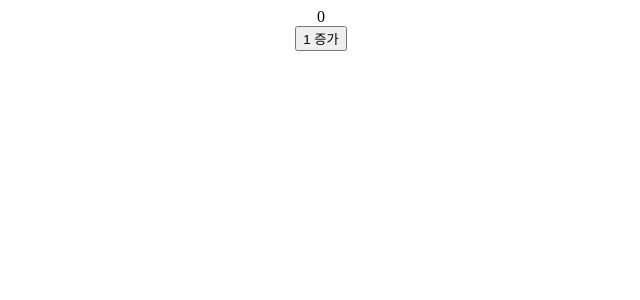
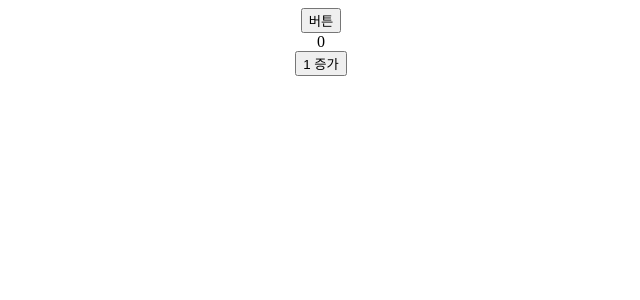
Before and after one commit to LimSeHyeon/FrontEnd, a React (Create React App) app in the folder react-base/: page / in a window 1280 px wide. Shown: the top 300 px of the page, without its empty margins (319-959 px from the left). Built offline with nearby package versions, Linux system fonts and the light colour scheme.

Commit message:
feat: useEffect 이해하기

```diff
--- a/react-base/src/App.js
+++ b/react-base/src/App.js
@@ -5,8 +5,11 @@ import CaptionImage from './components/CaptionImage';
 import BlinkComponent from './components/BlinkComponent';
 import CBlinkComponent from './components/CBlinkComponent';
 import CountComponent from './components/CountComponent';
+import {useState} from 'react';
 
 function App() {
+  const [showCount, setShowCount] = useState(true);
+
   return (
     // <div className="App">
     //   <HelloWorld style={{textAlign: "center"}}/>
@@ -19,7 +22,13 @@ function App() {
     caption="이건 트럭입니다."/> */}
     {/* <BlinkComponent text="안녕하세요"/> */}
     {/* <CBlinkComponent text="반갑습니다"/> */}
-    <CountComponent/>
+    {/* <CountComponent/> */}
+
+    <button onClick={e=>{
+      setShowCount(!showCount);
+    }}>버튼</button>
+    {showCount? <CountComponent/> : null}
+
   </div>
   );
 }
--- a/react-base/src/components/CountComponent.js
+++ b/react-base/src/components/CountComponent.js
@@ -26,6 +26,9 @@ export default function CountComponent() {
 
     useEffect(() => {
         console.log(`카운트가 증가할 때마다 실행! \n -count: ${count}`);
+        return () => {
+            console.log('기존 값을 반환합니다', count);
+        }
     }, [count])
     return (
         <div>
```
